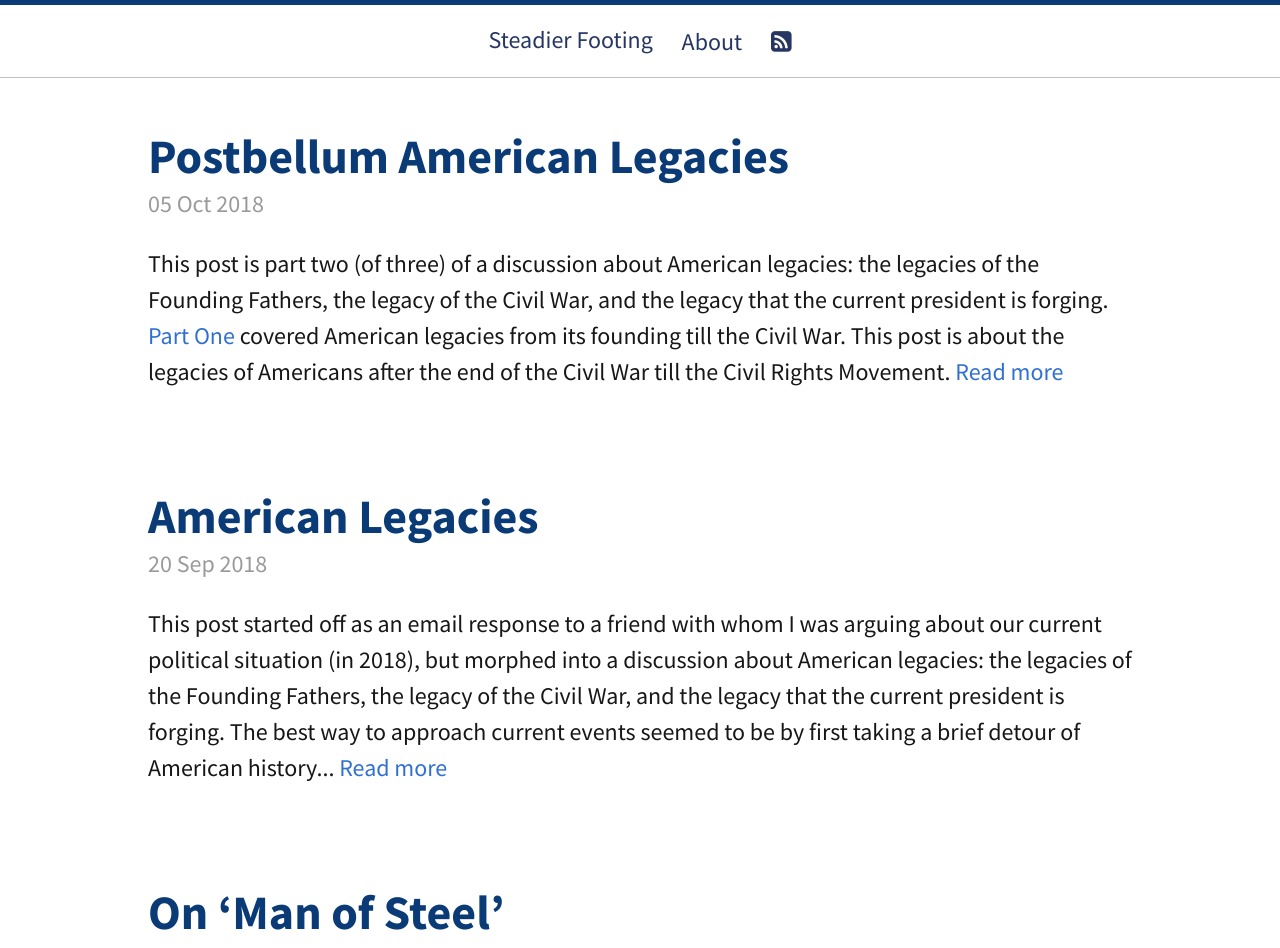
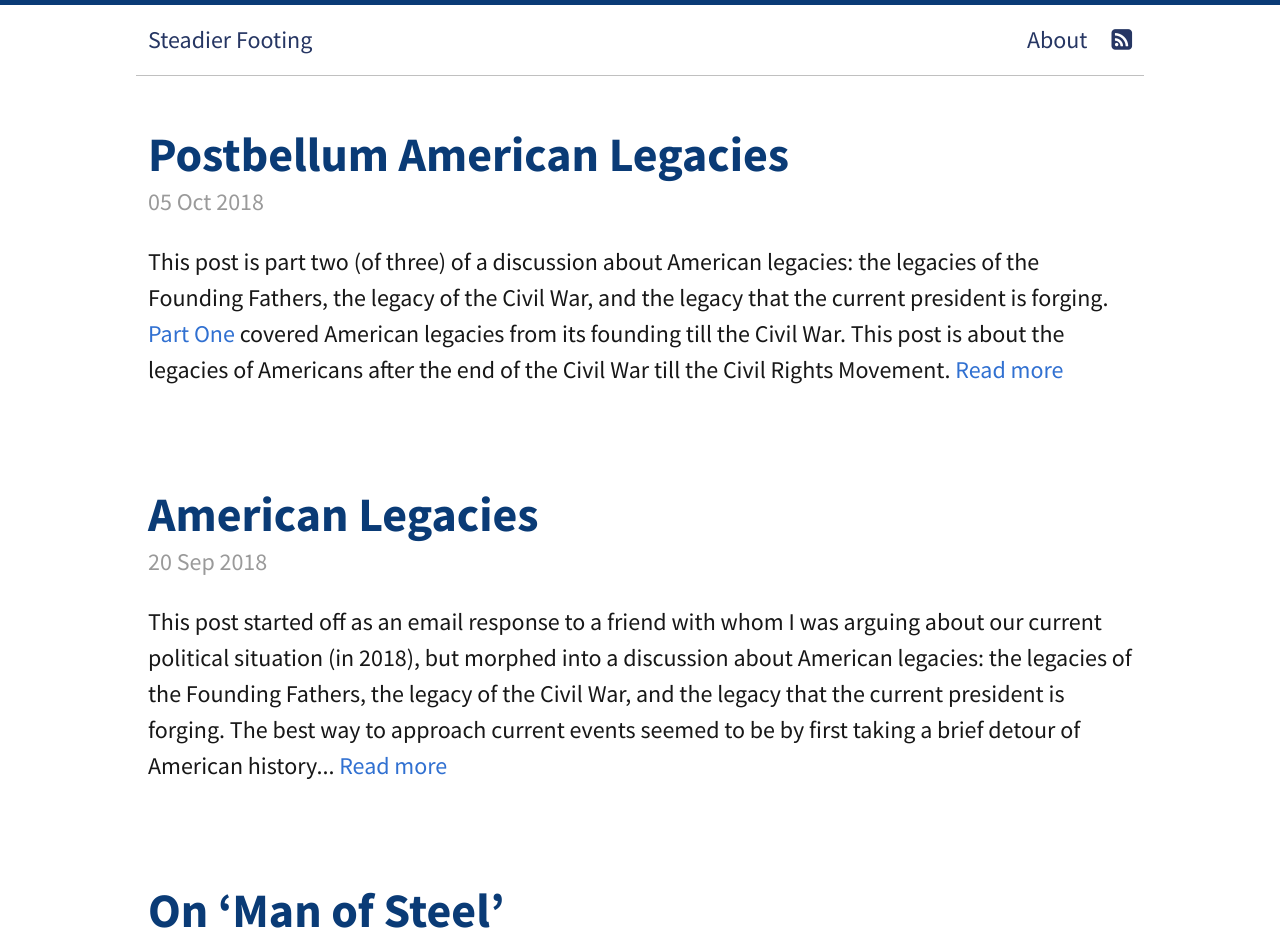
Before and after one commit to sarmadsiddiqui/steadierfooting, a Jekyll site: the page built from index.html, in a window 1280 px wide. Shown: the top 948 px of the page. Built offline with Jekyll 4.4.1, drawn with Linux system fonts in a browser that asks for light colours; the list of posts is cut into pages by our own code.

Commit message:
changing navbar

```diff
--- a/_layouts/default.html
+++ b/_layouts/default.html
@@ -6,7 +6,7 @@
   <body>
     <nav class="nav-main">
       <ul>
-        <li ><a href="{{ site.baseurl }}/">Steadier Footing</a></li>
+        <li class=siteheader><a href="{{ site.baseurl }}/">Steadier Footing</a></li>
         <li class="sm_about hvr-underline-reveal"><a href="{{ site.baseurl }}/about/">About</a></li>
         <li class="lg_about hvr-underline-reveal"><a href="{{site.baseurl}}/about"><i class="fa fa-info-circle"></i></a></li>
         <li class="hvr-underline-reveal"><a href="{{site.baseurl}}/atom.xml"><i class="fa fa-rss-square"></i></a></li>
--- a/css/style.scss
+++ b/css/style.scss
@@ -35,6 +35,13 @@ p a {
   text-decoration:underline;
 }
 
+.nav-main {
+  ul {
+    display:flex;
+    max-width: 42rem;
+    margin:auto;
+  }
+}
 
 li.sm_about {
 	@media (max-width: 38em) {
@@ -47,3 +54,7 @@ li.lg_about {
     	display: none;
     }
 }
+
+li.siteheader {
+	margin-right: auto;
+}
```
